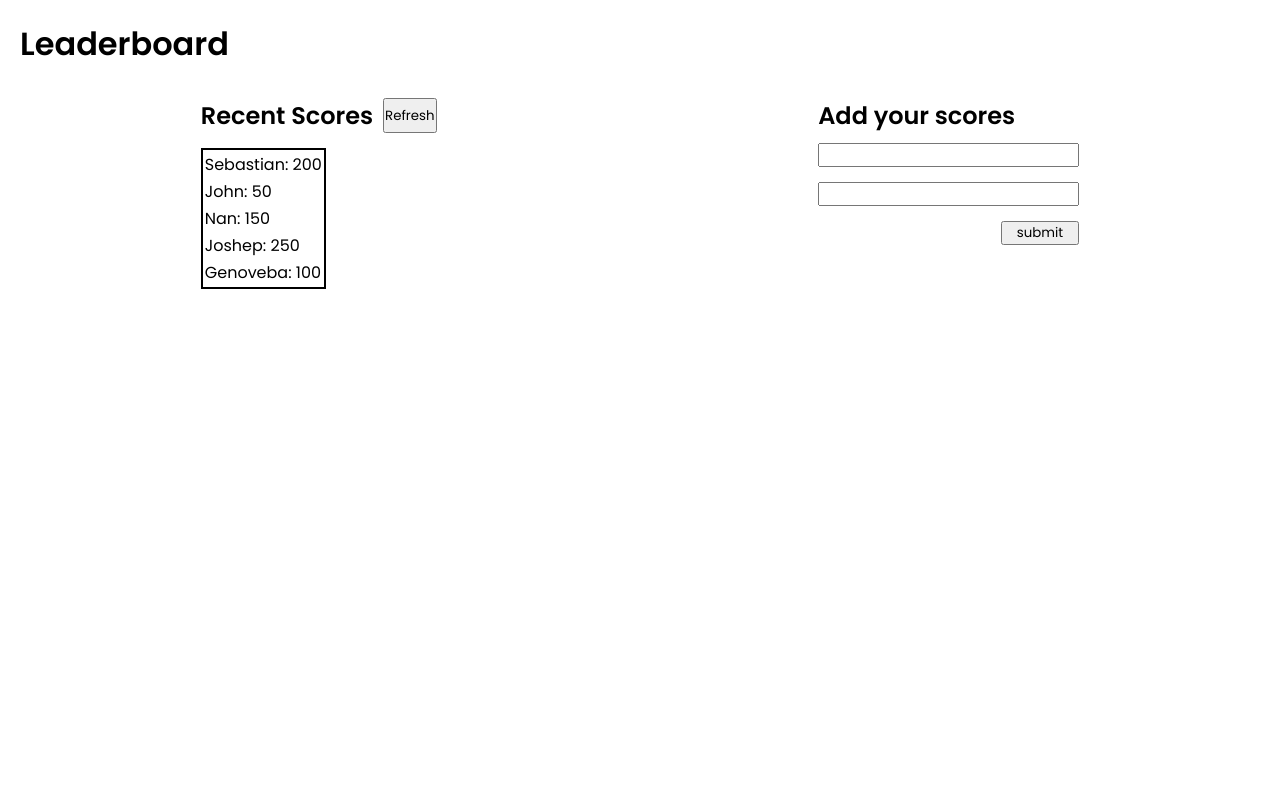
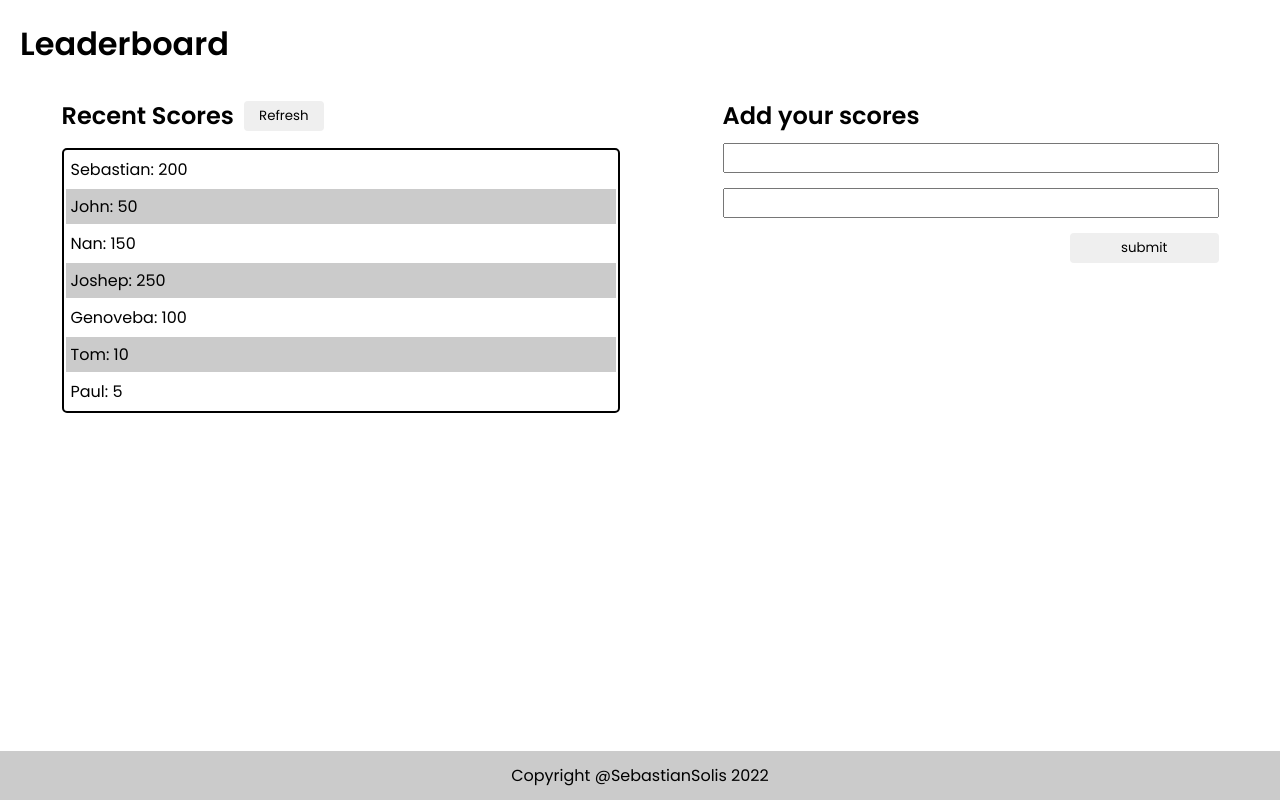
Before and after one commit to SebastianSolisFenger/leaderBoard-Proto, a website built with webpack: page src/index.html in a window 1280 px wide. Built offline with nearby package versions, Linux system fonts and the light colour scheme.

Commit message:
Add basic styling and two more players

```diff
--- a/src/index.html
+++ b/src/index.html
@@ -49,7 +49,7 @@
         </div>
       </div>
     </main>
-
+    <footer><p class="p-footer">Copyright @SebastianSolis 2022</p></footer>
     <p class="light-house-avoid-error">
       this element is important for the Lighthouse linter not to throw "errors"
     </p>
--- a/src/modules/scores.js
+++ b/src/modules/scores.js
@@ -19,6 +19,14 @@ const scores = [
     name: 'Genoveba',
     score: 100,
   },
+  {
+    name: 'Tom',
+    score: 10,
+  },
+  {
+    name: 'Paul',
+    score: 5,
+  },
 ];
 
 export default scores;
--- a/src/style.css
+++ b/src/style.css
@@ -22,6 +22,10 @@
   padding: 20px;
 }
 
+.left-side {
+  flex-basis: 45%;
+}
+
 .left-side-header {
   display: flex;
   gap: 10px;
@@ -31,12 +35,17 @@
   display: flex;
   gap: 10px;
   flex-direction: column;
+  flex-basis: 40%;
 }
 
 #add-score-form {
   display: flex;
   flex-direction: column;
   gap: 15px;
+}
+
+#add-score-form > * {
+  height: 30px;
 }
 
 #submit {
@@ -47,4 +56,37 @@
 #scores-table {
   border: 2px solid black;
   margin-top: 15px;
+  width: 100%;
+  border-radius: 5px;
 }
+
+tr,
+td {
+  padding: 5px;
+}
+
+tr:nth-child(even) {
+  background-color: rgb(203, 203, 203);
+}
+
+.refresh-btn {
+  height: 30px;
+  align-self: center;
+  width: 80px;
+}
+
+.btn {
+  cursor: pointer;
+  border: none;
+  padding: 3px 10px;
+  border-radius: 4px;
+}
+
+.p-footer {
+  text-align: center;
+  padding: 12px 0;
+  background-color: rgb(203, 203, 203);
+  position: absolute;
+  bottom: 0;
+  width: 100%;
+}
```
Also changed, not shown: dist/index.html, dist/main.js.
